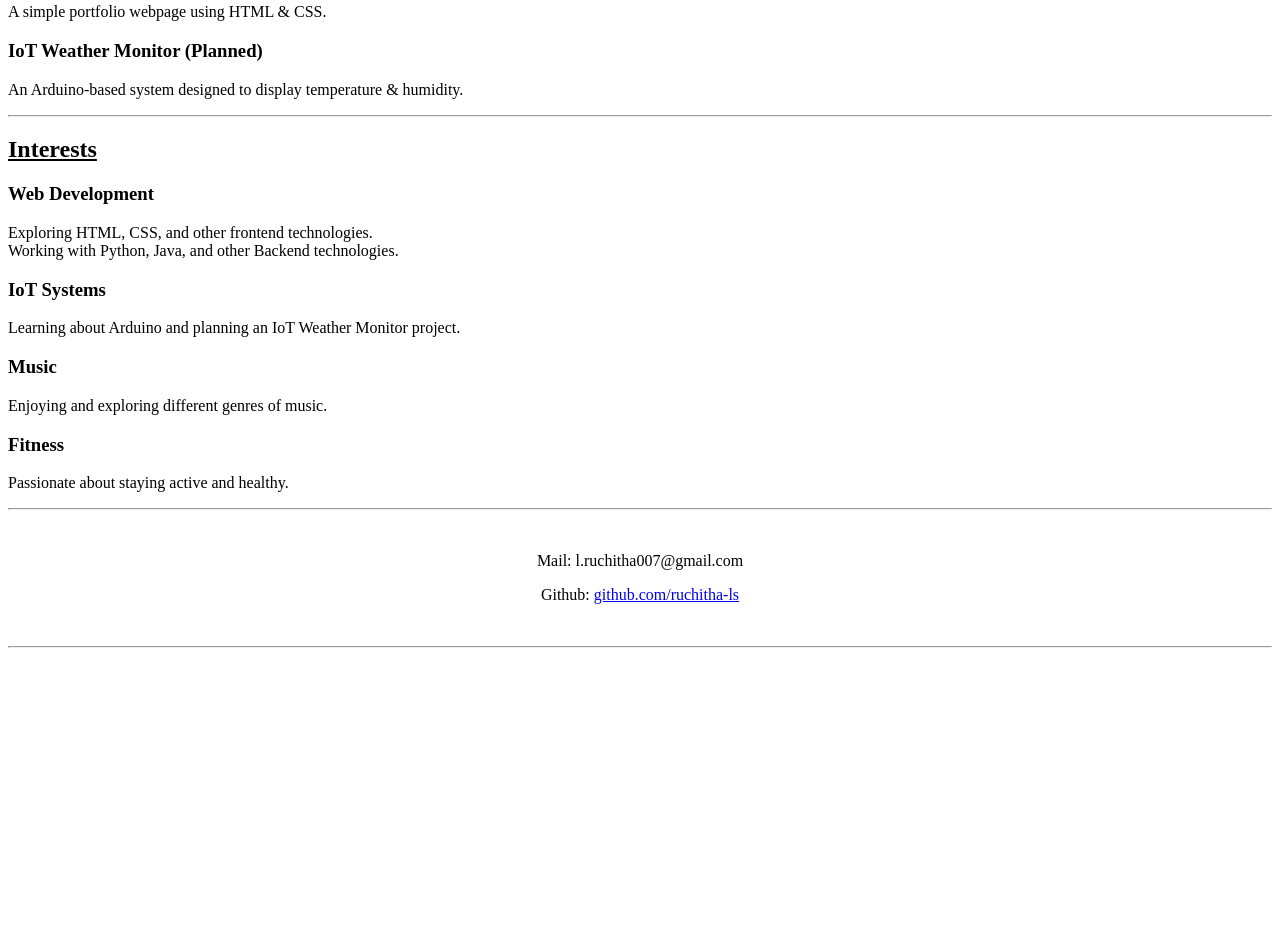
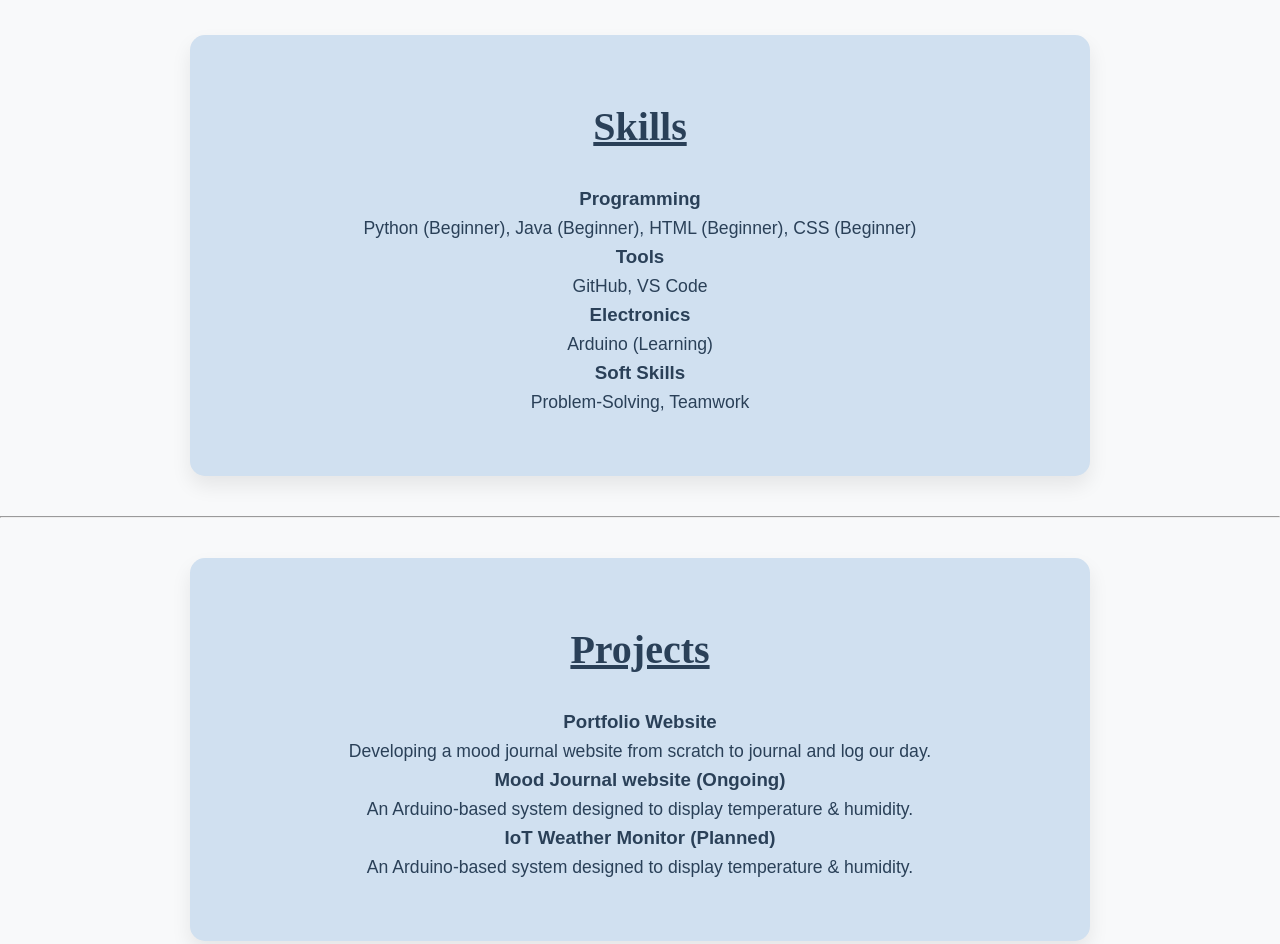
Before and after one commit to ruchitha-ls/Portfolio_webpage_1, a plain HTML site: page index.html in a window 1280 px wide. Shown: the part 699-1643 px from the top of the page. Before the commit the page ends 1381 px from the top, so only its background shows below. Drawn offline with Linux system fonts and the light colour scheme.

Commit message:
HTML commit-3
Adding extra project details

```diff
--- a/index.html
+++ b/index.html
@@ -4,7 +4,7 @@
     <meta charset="UTF-8">
     <meta name="viewport" content="width=device-width, initial-scale=1.0">
     <title>Ruchitha L - Portfolio</title>
-
+    <link rel="stylesheet" href="styles.css">
 </head>
 <body>
     <header class="header">
@@ -51,7 +51,11 @@
                 <u><h2>Projects</h2></u>
                 <div class="project-card">
                     <h3>Portfolio Website </h3>
-                    <p>A simple portfolio webpage using HTML & CSS.</p>
+                    <p>Developing a mood journal website from scratch to journal and log our day.</p>
+                </div>
+                <div class="project-card">
+                    <h3>Mood Journal website (Ongoing)</h3>
+                    <p>An Arduino-based system designed to display temperature & humidity.</p>
                 </div>
                 <div class="project-card">
                     <h3>IoT Weather Monitor (Planned)</h3>
```
